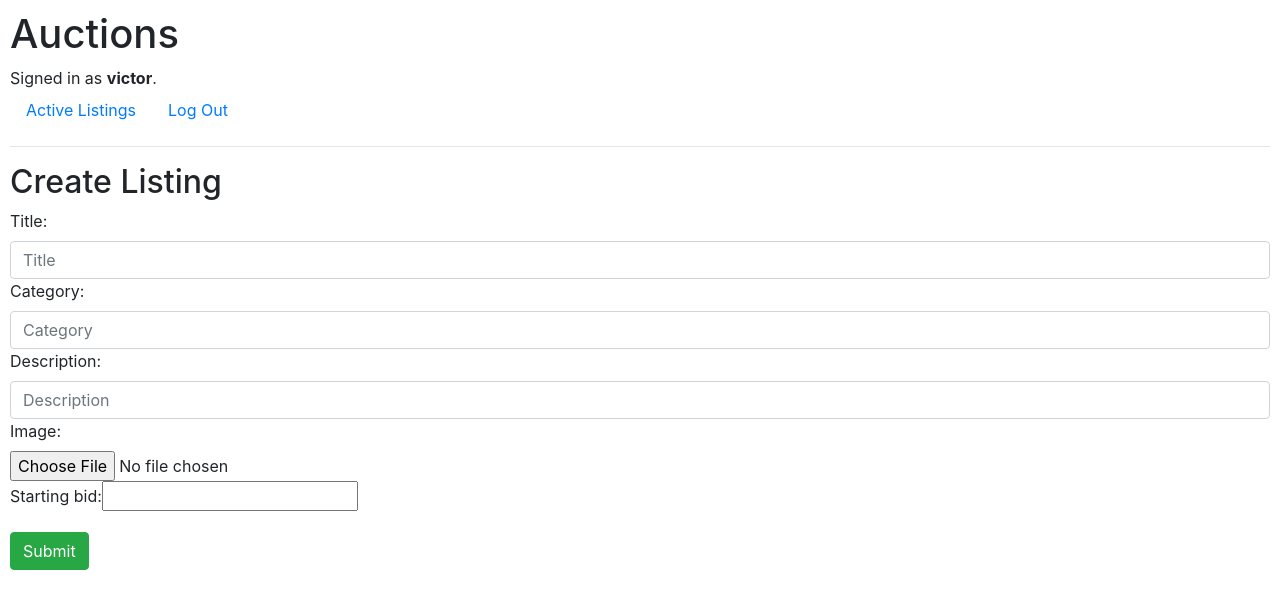
After one commit to stepvizzy/commerce, a Django app: page /create in a window 1280 px wide. The commit adds this page. Shown: the top 609 px of the page. Run offline with Django 3.2, Linux system fonts and the light colour scheme; a user stored in the database is signed in; some libraries are stand-ins or nearby versions.

Commit message:
Created Models and the Create Listing Page and also updated Active Listing Page

```diff
--- a/auctions/models.py
+++ b/auctions/models.py
@@ -4,3 +4,23 @@ from django.db import models
 
 class User(AbstractUser):
     pass
+
+class AuctionListing(models.Model):
+    title = models.CharField(max_length=200)
+    category = models.CharField(blank=True, max_length=200)
+    description = models.TextField()
+    date = models.DateTimeField(auto_now_add=True)
+    image = models.ImageField(blank=True, upload_to='media/images')
+    starting_bid = models.IntegerField()
+    auctioneer = models.ForeignKey(User, default=None, on_delete=models.CASCADE, related_name="auctions")
+
+    def __str__(self):
+        return f"{self.title}"
+
+class Bid(models.Model):
+    bidder = models.ForeignKey(User, on_delete=models.CASCADE, related_name="bidded")
+    auction = models.ManyToManyField(AuctionListing, related_name="biddings")
+    bid = models.IntegerField()
+
+class Comment(models.Model):
+    pass
--- a/auctions/static/auctions/styles.css
+++ b/auctions/static/auctions/styles.css
@@ -1,3 +1,8 @@
 body {
     padding: 10px;
 }
+
+img {
+    height: 240px;
+    width: 180px;
+}
--- /dev/null
+++ b/auctions/templates/auctions/create.html
@@ -0,0 +1,15 @@
+{% extends "auctions/layout.html" %}
+
+{% block body %}
+    <h2>Create Listing</h2>
+
+    <form action="{% url 'create' %}" method="post" enctype="multipart/form-data">
+        {% csrf_token %}
+        <div class="form-group">
+            {{ form }}
+        </div>
+        <div class="form-group">
+            <input class="btn btn-success" type="submit" value="Submit">
+        </div>
+    </form>
+{% endblock %}
--- a/auctions/urls.py
+++ b/auctions/urls.py
@@ -4,6 +4,7 @@ from . import views
 
 urlpatterns = [
     path("", views.index, name="index"),
+    path("create", views.create, name="create"),
     path("login", views.login_view, name="login"),
     path("logout", views.logout_view, name="logout"),
     path("register", views.register, name="register")
--- a/auctions/views.py
+++ b/auctions/views.py
@@ -1,15 +1,31 @@
 from django.contrib.auth import authenticate, login, logout
+from django.contrib.auth.decorators import login_required
 from django.db import IntegrityError
 from django.http import HttpResponse, HttpResponseRedirect
 from django.shortcuts import render
 from django.urls import reverse
+from django import forms
 
-from .models import User
+from .models import AuctionListing, Bid, Comment, User
 
+class CreateListing(forms.ModelForm):
+    class Meta:
+        model = AuctionListing
+        fields = '__all__'
+        exclude = ('auctioneer',)
+        widgets = {
+            'title': forms.TextInput(attrs={'placeholder':'Title','class':'form-control'}),
+            'category': forms.TextInput(attrs={'placeholder': 'Category', 'class': 'form-control'}),
+            'description': forms.TextInput(attrs={'placeholder': 'Description', 'class': 'form-control'}),
+            'bid': forms.NumberInput(attrs={'class':'form-control', 'style':'width: 500px;'}),
+            'image': forms.FileInput(attrs={'class': 'form-control-file'})
+        }
 
 def index(request):
-    return render(request, "auctions/index.html")
-
+    listings = AuctionListing.objects.all()
+    return render(request, "auctions/index.html", {
+        'listings': listings
+    })
 
 def login_view(request):
     if request.method == "POST":
@@ -61,3 +77,23 @@ def register(request):
         return HttpResponseRedirect(reverse("index"))
     else:
         return render(request, "auctions/register.html")
+
+@login_required(login_url='login')
+def create(request):
+    if request.method == "POST":
+        form = CreateListing(request.POST, request.FILES)
+        print(request.FILES)
+        if form.is_valid():
+            # save aucitonlisting to db
+            instance = form.save(commit=False)
+            instance.auctioneer = request.user
+            instance.save()
+            return HttpResponseRedirect(reverse("index"))
+        else:
+            return render (request, "auctions/create.html", {
+                "form": form
+            })
+
+    return render(request, "auctions/create.html", {
+        "form": CreateListing()
+    })
--- a/commerce/settings.py
+++ b/commerce/settings.py
@@ -14,7 +14,8 @@ import os
 
 # Build paths inside the project like this: os.path.join(BASE_DIR, ...)
 BASE_DIR = os.path.dirname(os.path.dirname(os.path.abspath(__file__)))
-
+MEDIA_URL = "/media/"
+MEDIA_ROOT = os.path.join(BASE_DIR, 'media')
 
 # Quick-start development settings - unsuitable for production
 # See https://docs.djangoproject.com/en/3.0/howto/deployment/checklist/
--- a/commerce/urls.py
+++ b/commerce/urls.py
@@ -13,10 +13,15 @@ Including another URLconf
     1. Import the include() function: from django.urls import include, path
     2. Add a URL to urlpatterns:  path('blog/', include('blog.urls'))
 """
+from django.conf import settings
 from django.contrib import admin
+from django.conf.urls.static import static
 from django.urls import include, path
 
 urlpatterns = [
     path("admin/", admin.site.urls),
     path("", include("auctions.urls"))
 ]
+
+if settings.DEBUG:
+    urlpatterns += static(settings.MEDIA_URL, document_root=settings.MEDIA_ROOT)
```
Also changed, not shown: auctions/admin.py (+8 -0 lines), auctions/templates/auctions/index.html (+18 -2 lines), auctions/migrations/0001_initial.py (added), auctions/migrations/0002_remove_auctionlisting_lister_and_more.py (added), auctions/migrations/0003_rename_stating_bid_auctionlisting_starting_bid.py (added), auctions/migrations/0004_auctionlisting_date.py (added), auctions/migrations/__init__.py (added), db.sqlite3 (added), media/media/images/Guitar.webp (added), media/media/images/broomstick.jpg (added), media/media/images/broomstick_UoqdAi6.jpg (added).
